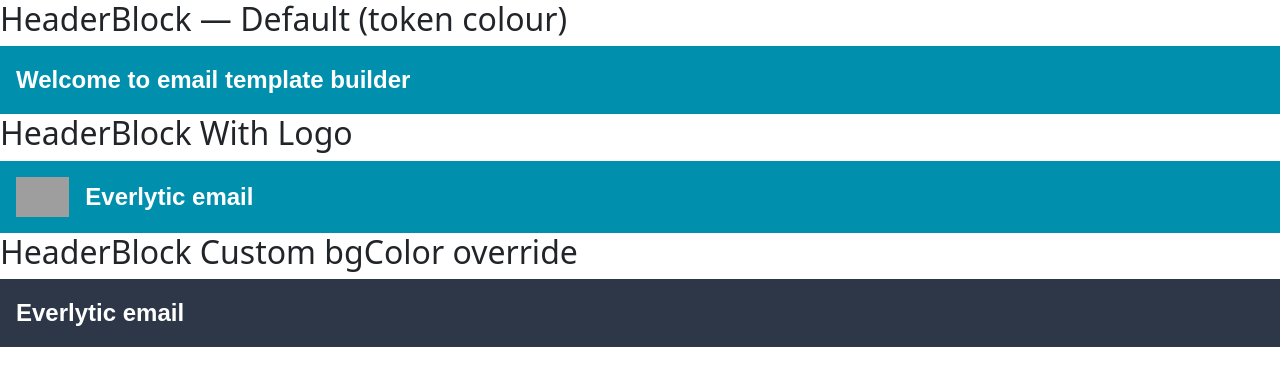
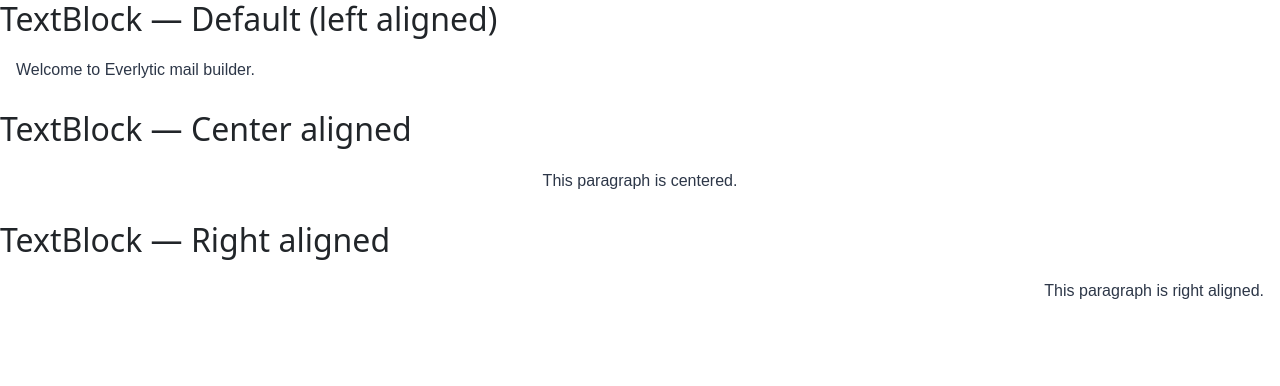
Before and after one commit to bonga1245/email-template-builder, an Angular app: page / in a window 1280 px wide. Shown: the top 386 px of the page. Built offline with nearby package versions, Linux system fonts and the light colour scheme; grey boxes are pictures that could not be loaded.

Commit message:
Implement text block

```diff
--- a/src/app/app.component.html
+++ b/src/app/app.component.html
@@ -1,14 +1,14 @@
-<h2>HeaderBlock — Default (token colour)</h2>
-<header-block title="Welcome to email template builder"></header-block>
+<h2>TextBlock — Default (left aligned)</h2>
+<text-block content="Welcome to Everlytic mail builder."></text-block>
 
-<h2>HeaderBlock With Logo</h2>
-<header-block
-  title="Everlytic email"
-  logoUrl="logourl"
-></header-block>
+<h2>TextBlock — Center aligned</h2>
+<text-block
+  content="This paragraph is centered."
+  alignment="center"
+></text-block>
 
-<h2>HeaderBlock Custom bgColor override</h2>
-<header-block
-  title="Everlytic email"
-  bgColor="#2d3748"
-></header-block>
+<h2>TextBlock — Right aligned</h2>
+<text-block
+  content="This paragraph is right aligned."
+  alignment="right"
+></text-block>
--- a/src/app/app.component.ts
+++ b/src/app/app.component.ts
@@ -1,10 +1,10 @@
 import { Component } from '@angular/core';
-import { HeaderBlockComponent } from './design-system/components/header-block/header-block.component';
+import { TextBlockComponent } from './design-system/components/text-block/text-block.component';
 
 @Component({
   selector: 'app-root',
   standalone: true,
-  imports: [HeaderBlockComponent],
+  imports: [TextBlockComponent],
   templateUrl: './app.component.html',
   styleUrl: './app.component.scss'
 })
--- a/src/app/design-system/components/text-block/text-block.component.html
+++ b/src/app/design-system/components/text-block/text-block.component.html
@@ -1 +1 @@
-<p>text-block works!</p>
+<p class="text-content" [style.text-align]="alignment">{{ content }}</p>
--- a/src/app/design-system/components/text-block/text-block.component.scss
+++ b/src/app/design-system/components/text-block/text-block.component.scss
@@ -0,0 +1,8 @@
+@use '../../styles/variables' as *;
+
+.text-content {
+  font-family: $font-family-base;
+  color: $color-secondary;
+  padding: $spacing;
+  line-height: $line-height;
+}
--- a/src/app/design-system/styles/_variables.scss
+++ b/src/app/design-system/styles/_variables.scss
@@ -9,3 +9,4 @@
 
 $spacing: 16px;
 $height: 40px;
+$line-height: 1;
```
Also changed, not shown: src/app/design-system/components/text-block/text-block.component.ts (+4 -4 lines).
